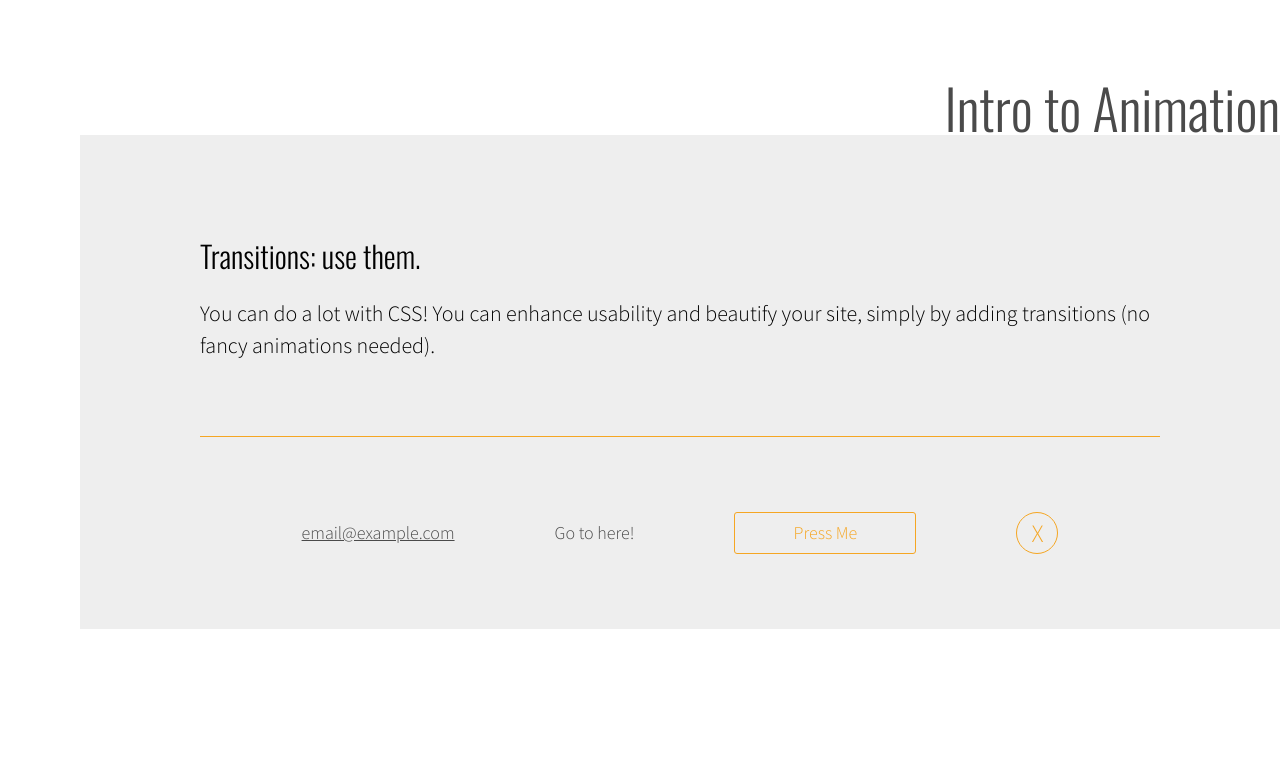
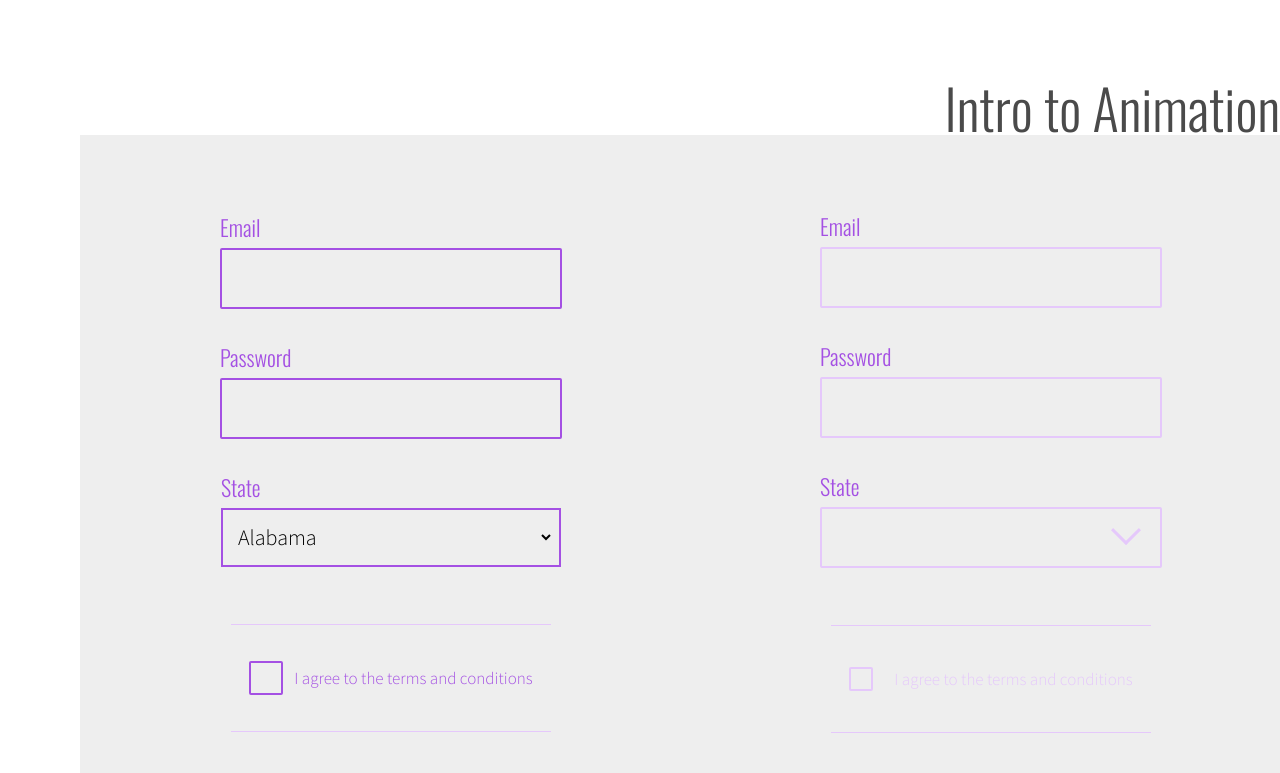
Before and after one commit to kitsbits/Animations, a React (Create React App) app: page / in a window 1280 px wide. Shown: the top 773 px of the page. Built offline with nearby package versions, Linux system fonts and the light colour scheme.

Commit message:
code cleanup

```diff
--- a/src/components/Transitions.js
+++ b/src/components/Transitions.js
@@ -1,13 +1,11 @@
 import React from 'react';
 import styled from 'styled-components';
 import { colors } from '../theme';
-import { BigWords, LittleWords } from './styles.js'
+import { WordsWrapperBase, BigWords, LittleWords } from './styles.js'
 
 const Wrapper = styled.section``;
 
-const WordsWrapper = styled.article`
-  max-width: 80%;
-  margin: 0 auto 75px;
+const WordsWrapper = styled(WordsWrapperBase)`
   border-bottom: 1px solid ${colors.orange};
 `;
 
@@ -29,7 +27,7 @@ export default function Transitions() {
           Transitions: use them.
       </BigWords>
         <LittleWords>
-          You can do a lot with CSS! You can enhance usability and beautify your site, simply by adding transitions (no fancy animations needed).
+          You can do a lot with CSS! Enhance usability and beautify your site simply by adding transitions (no fancy animations needed).
       </LittleWords>
       </WordsWrapper>
       <ContentWrapper>
--- a/src/components/forms/Dropdown.js
+++ b/src/components/forms/Dropdown.js
@@ -17,15 +17,16 @@ import {
   Label,
   ErrMsg,
   InputField,
-} from './Input';
+} from './styles';
 
 const FieldWrapper = styled(Wrapper)`
   z-index: 1;
+  user-select: none;
 `;
 
 const Select = styled(InputField)``;
 
-export const CaretWrapper = styled.div`
+const CaretWrapper = styled.div`
   position: absolute;
   height: 32px;
   width: 32px;
--- a/src/components/forms/Input.js
+++ b/src/components/forms/Input.js
@@ -1,71 +1,12 @@
 import React from 'react';
-import styled from 'styled-components';
 import _ from 'lodash';
 
-import { colors } from '../../theme';
-import PBold from '../text/PBold';
-
-export const Wrapper = styled.div`
-  position: relative;
-  &:not(:last-child) {
-    margin-bottom: 32px;
-  }
-`;
-
-export const Label = styled.label`
-  font-size: 22px;
-  line-height: 32px;
-  font-family: 'Oswald', sans-serif;
-  font-weight: 300;
-  color: ${props => props.isInvalid ? colors.darkGrey : colors.purple};
-  transition: color 0.35s ease;
-  .no-transition & {
-    transition: none;
-    color: ${colors.purple}
-  }
-`;
-
-export const InputField = styled.input`
-  display: block;
-  width: 320px;
-  height: 55px;
-  border: 2px solid ${props => props.isInvalid ? colors.darkGrey : colors.lightPurple};
-  border-radius: 2px;
-  outline: none;
-  font-size: 22px;
-  line-height: 32px;
-  font-family: 'Source Sans Pro', sans-serif;
-  font-weight: 300;
-  padding-left: 16px;
-  background-color: transparent;
-  transition: border 0.35s ease;
-  margin-top: 5px;
-
-  &:focus {
-    border: 2px solid ${colors.purple};
-  }
-  .no-transition & {
-    transition: none;
-    border: 2px solid ${colors.purple};
-  }
-`;
-
-export const ErrMsg = styled(PBold)`
-  font-size: 12px;
-  line-height: 12px;
-  letter-spacing: 0.5px;
-  color: ${colors.darkGrey};
-  opacity: ${props => props.isInvalid ? 1 : 0 };
-  height: ${props => props.isInvalid ? 1 : 0 }px;
-  bottom: ${props => props.isInvalid ? -7 : -12 }px;
-  transition: all 0.35s ease;
-  position: absolute;
-  margin: 0;
-  .no-transition & {
-    transition: none;
-    color: ${colors.purple};
-  }
-`;
+import {
+  Wrapper,
+  Label,
+  InputField,
+  ErrMsg,
+} from './styles';
 
 class Input extends React.Component {
   state = {
--- a/src/components/forms/Select.js
+++ b/src/components/forms/Select.js
@@ -4,7 +4,7 @@ import _ from 'lodash';
 
 import { states } from '../../utils';
 import { colors } from '../../theme';
-import { Wrapper, Label, ErrMsg } from './Input';
+import { Wrapper, Label, ErrMsg } from './styles';
 
 const FauxSelect = styled.div`
   width: 320px;
--- /dev/null
+++ b/src/components/forms/styles.js
@@ -0,0 +1,65 @@
+import styled from 'styled-components';
+import { colors } from '../../theme';
+import PBold from '../text/PBold';
+
+export const Wrapper = styled.div`
+  position: relative;
+  &:not(:last-child) {
+    margin-bottom: 32px;
+  }
+`;
+
+export const Label = styled.label`
+  font-size: 22px;
+  line-height: 32px;
+  font-family: 'Oswald', sans-serif;
+  font-weight: 300;
+  color: ${props => props.isInvalid ? colors.darkGrey : colors.purple};
+  transition: color 0.35s ease;
+  .no-transition & {
+    transition: none;
+    color: ${colors.purple}
+  }
+`;
+
+export const InputField = styled.input`
+  display: block;
+  width: 320px;
+  height: 55px;
+  border: 2px solid ${props => props.isInvalid ? colors.darkGrey : colors.lightPurple};
+  border-radius: 2px;
+  outline: none;
+  font-size: 22px;
+  line-height: 32px;
+  font-family: 'Source Sans Pro', sans-serif;
+  font-weight: 300;
+  padding-left: 16px;
+  background-color: transparent;
+  transition: border 0.35s ease;
+  margin-top: 5px;
+
+  &:focus {
+    border: 2px solid ${colors.purple};
+  }
+  .no-transition & {
+    transition: none;
+    border: 2px solid ${colors.purple};
+  }
+`;
+
+export const ErrMsg = styled(PBold)`
+  font-size: 12px;
+  line-height: 12px;
+  letter-spacing: 0.5px;
+  color: ${colors.darkGrey};
+  opacity: ${props => props.isInvalid ? 1 : 0 };
+  height: ${props => props.isInvalid ? 1 : 0 }px;
+  bottom: ${props => props.isInvalid ? -7 : -12 }px;
+  transition: all 0.35s ease;
+  position: absolute;
+  margin: 0;
+  .no-transition & {
+    transition: none;
+    color: ${colors.purple};
+  }
+`;
--- a/src/components/styles.js
+++ b/src/components/styles.js
@@ -1,6 +1,13 @@
 import styled from 'styled-components';
 import PDefault from './text/PDefault';
 import PBold from './text/PBold';
+import { colors } from '../theme';
+
+export const WordsWrapperBase = styled.article`
+  max-width: 80%;
+  margin: 0 auto 75px;
+  border-bottom: 1px solid ${colors.darkGrey};
+`;
 
 export const BigWords = styled(PBold)`
   font-size: 30px;
--- a/src/containers/App.js
+++ b/src/containers/App.js
@@ -98,10 +98,10 @@ class App extends React.Component {
       <Wrapper ref={(ref) => { this.contextRef = ref; }}>
         <Title>Intro to Animation</Title>
         <ContentWrapper>
-          <Transitions />
+          {/* <Transitions /> */}
           {/* <Keyframes /> */}
           {/* <GSAP /> */}
-          {/* <FormExample /> */}
+          <FormExample />
         </ContentWrapper>
         {!hasEntered &&
           <IntroOverlay ref={(ref) => { this.overlayRef = ref; }}>
```
